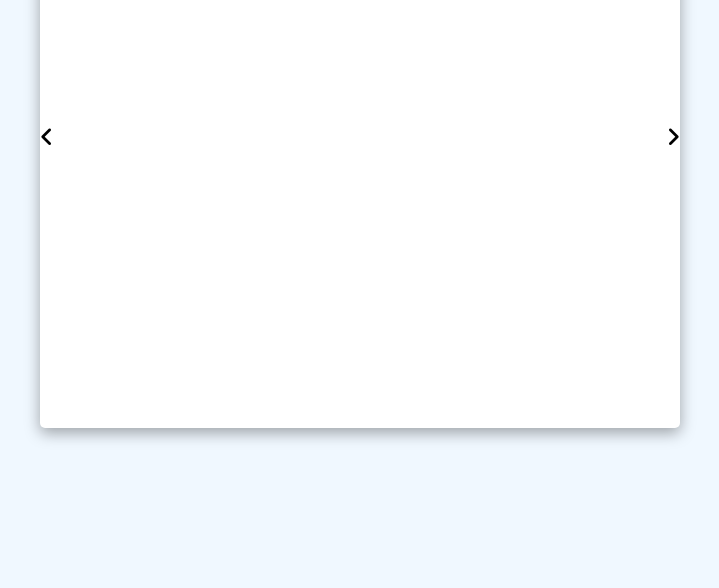
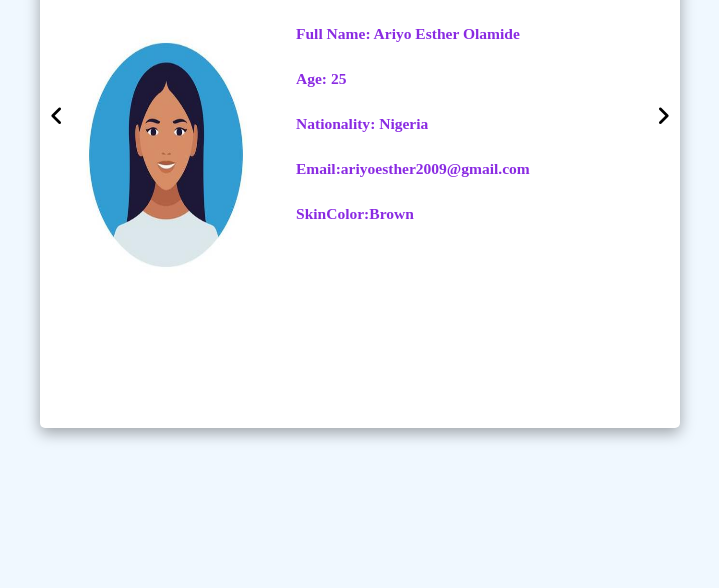
Before and after one commit to divadevloper/profile, a plain HTML site: page index.html in a window 1280 px wide. Shown: the part 212-800 px from the top of the page, without its empty margins (280-999 px from the left). Drawn offline with Linux system fonts and the light colour scheme.

Commit message:
second commit

```diff
--- a/function.js
+++ b/function.js
@@ -1 +1,87 @@
 let image = document.getElementById('image')
+let text = document.getElementById('text')
+index = 0
+
+
+
+let arrobj = [
+    {
+        Name: "Full Name: Ariyo Esther Olamide",
+        age: "Age: 25",
+        Nationality: "Nationality: Nigeria",
+        Email: "Email:ariyoesther2009@gmail.com",
+        Skincolor: " SkinColor:Brown",
+        img: "female.jpg"
+    },
+
+    {
+        Name: "Full Name: Adeyemi Babatunde",
+        age: "Age: 21",
+        Nationality: "Nationality:Nigeria",
+        Email: "Email:babatunde333@gmail.com",
+        Skincolor: " SkinColor:Brown",
+        img: "OIP2.jpeg"
+    },
+
+    {
+        Name: "Full Name: Fatokun  Emmanuel",
+        age: "Age: 28",
+        Nationality: "Nationality:Nigeria",
+        Email: "Email:fakos345@gmail.com",
+        Skincolor: " SkinColor:Brown",
+        img: "OIP3.jpeg"
+    },
+
+    {
+        Name: "Full Name: Lawal Salam",
+        age: "Age: 25",
+        Nationality: "Nationality:Nigeria",
+        Email: "Email: lawalsala7654@gmail.com",
+        Skincolor: " SkinColor:Brown",
+        img: "secondimg.png"
+    },
+
+    {
+        Name: "Full Name: Adeniyi Nifesimi",
+        age: "Age: 29",
+        Nationality: "Nationality:Nigeria",
+        Email: "Email: neyo454@gmail.com",
+        Skincolor: " SkinColor:Brown",
+        img: "first.jpeg"
+    }
+
+
+]
+
+display()
+
+
+function display() {
+    image.src = arrobj[index].img
+    text.innerHTML = `<h3 id="myh3">
+        ${arrobj[index].Name}<br>
+        ${arrobj[index].age} <br>
+        ${arrobj[index].Nationality} <br>
+        ${arrobj[index].Email} <br>
+        ${arrobj[index].Skincolor}
+         </h3> `
+}
+function next() {
+    if (index == arrobj.length - 1) {
+        index = 0
+    } else {
+        index++
+    }
+
+    display()
+
+}
+
+function prev() {
+    if (index == 0) {
+        index = arrobj.length - 1
+    } else {
+        index--
+    }
+    display()
+}
--- a/index.html
+++ b/index.html
@@ -11,7 +11,18 @@
     <div id="container">
 
         <div id="small-container">
+
+            <h2 id="myh2">
+                Profile
+            </h2>
+           <div id="main-div">
             <img id="image" alt="">
+            <div id="imagetext">
+                <h5 id="text">
+
+                </h5>
+            </div>
+           </div>
             <div id="btnss">
                 <button onclick="prev()"><i class="fa-solid fa-angle-left"></i></button>
                 <button onclick="next()"> <i class="fa-solid fa-angle-right"></i></i></button>
--- a/style.css
+++ b/style.css
@@ -19,8 +19,9 @@
 }
 #btnss{
     position: relative;
+    padding: 10px;
     display: flex;
-    top: 160px;
+    top: 110px;
     justify-content: space-between;
 }
 #btnss button{
@@ -34,3 +35,31 @@ border: 0;
     /* background-color: rgb(81, 77, 77); */
     color: black;
 }
+#myh2{
+    text-align: center;
+    margin-top: 10px;
+}
+#image{
+    width: 15%;
+    margin:30px 0 0 30px;
+    position: absolute;
+    height: 35vh;
+    border-radius: 100%;
+    /* background-color: blueviolet; */
+}
+#imagetext{
+    width: 40px;
+    position: absolute;
+    margin-left: 20%;
+    margin-top: 2%;
+    /* background-color: blueviolet; */
+    width: 50vh;
+    height: 50vh;
+}
+#main-div{
+    display: flex;
+}
+#myh3{
+    color: blueviolet;
+    line-height: 45px;
+}
```
Also changed, not shown: female.jpg (added), first.jpeg (renamed from OIP.jpeg).
